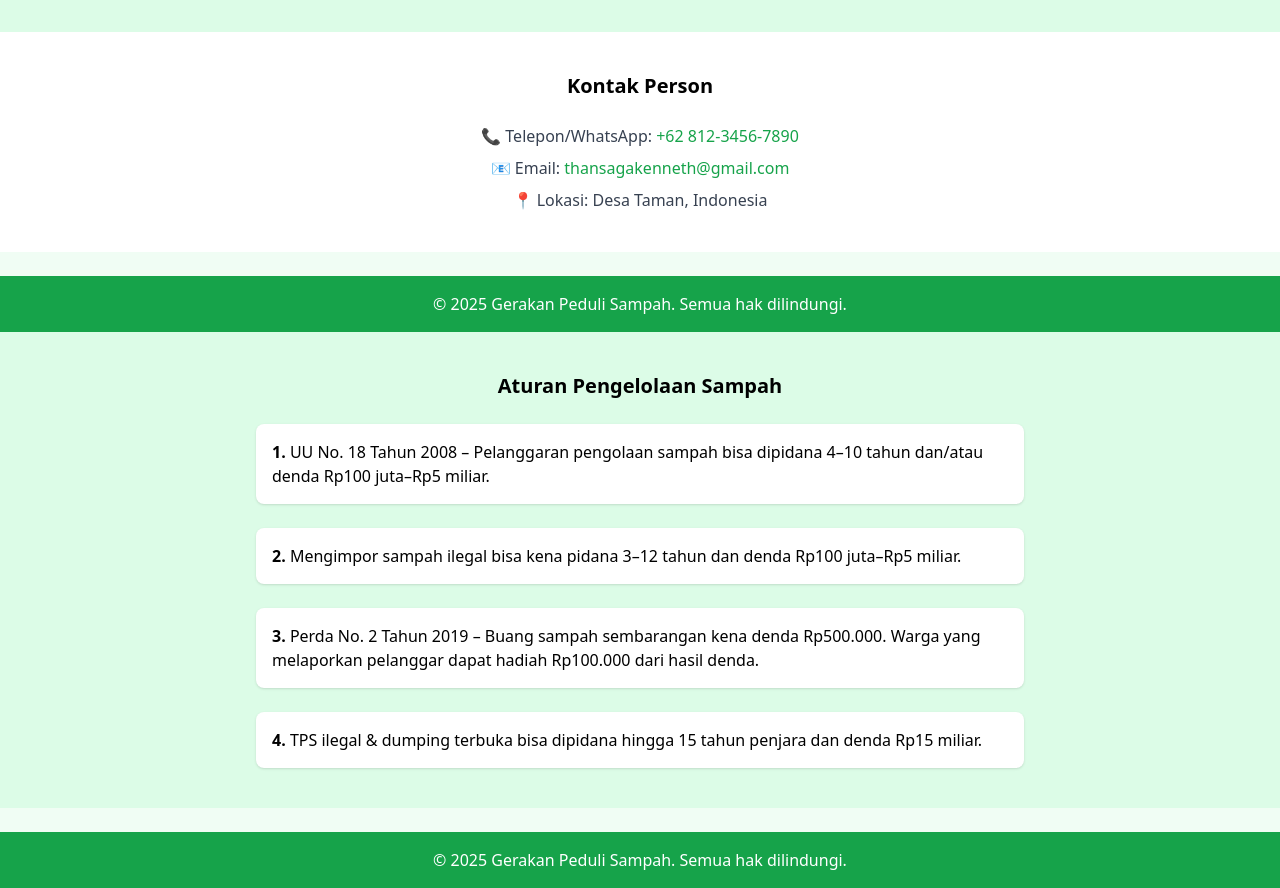
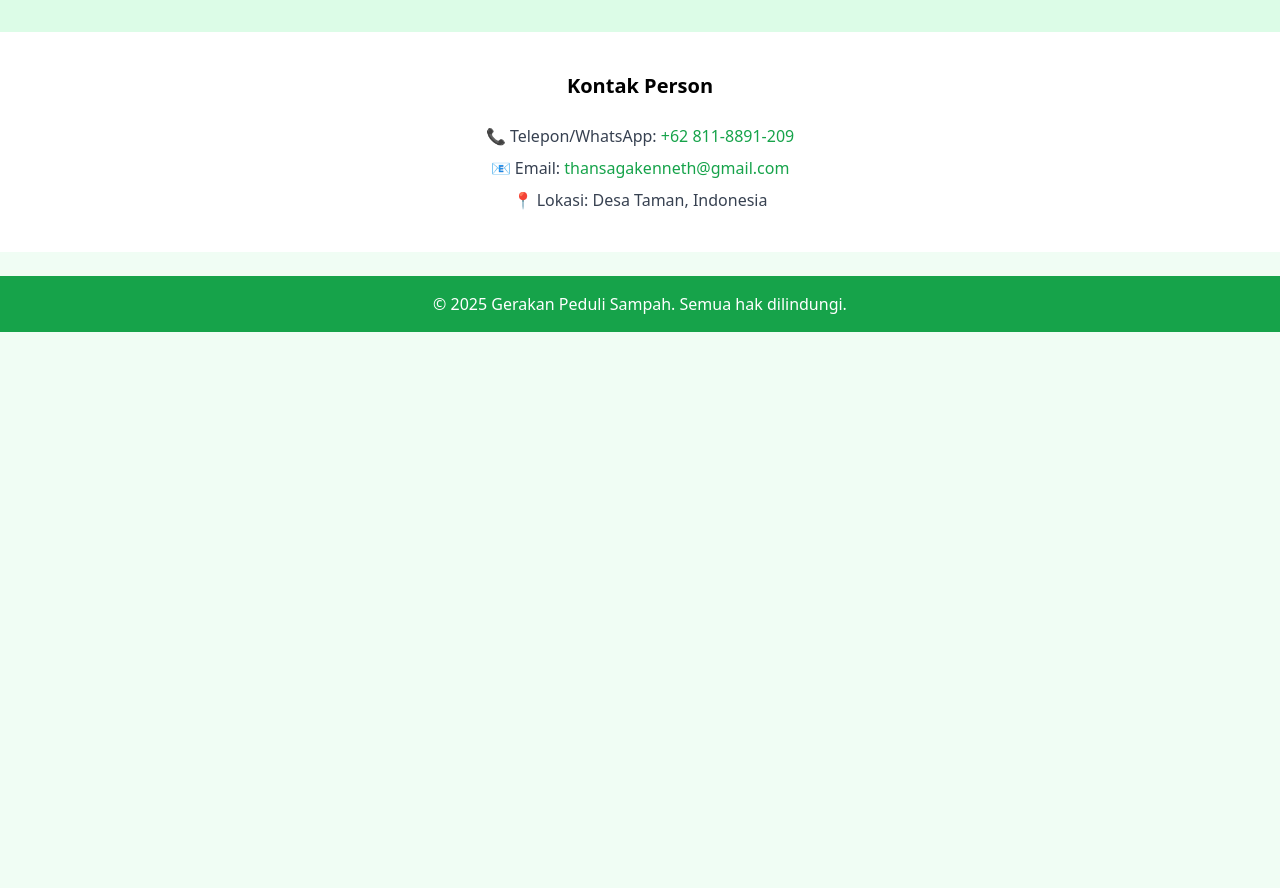
Before and after one commit to thansagakennethcpubot/donation-site, a plain HTML site: page index.html in a window 1280 px wide. Shown: the part 2600-3488 px from the top of the page. After the commit the page ends 2932 px from the top, so only its background shows below. Drawn offline with nearby package versions, Linux system fonts and the light colour scheme.

Commit message:
Update index.html

```diff
--- a/index.html
+++ b/index.html
@@ -109,7 +109,7 @@
   <section class="bg-white py-10 px-6">
     <h2 class="text-xl font-bold text-center mb-6">Kontak Person</h2>
     <div class="max-w-2xl mx-auto text-center text-gray-700 space-y-2">
-      <p>📞 Telepon/WhatsApp: <a href="https://wa.me/6281234567890" class="text-green-600 hover:underline">+62 812-3456-7890</a></p>
+      <p>📞 Telepon/WhatsApp: <a href="https://wa.me/628118891209" class="text-green-600 hover:underline">+62 811-8891-209</a></p>
       <p>📧 Email: <a href="kenneth:thansagakenneth@gmail.com" class="text-green-600 hover:underline">thansagakenneth@gmail.com</a></p>
       <p>📍 Lokasi: Desa Taman, Indonesia</p>
     </div>
@@ -153,27 +153,3 @@
   </script>
 </body>
 </html>
-  <section class="bg-green-100 py-10 px-6">
-    <h2 class="text-xl font-bold text-center mb-6">Aturan Pengelolaan Sampah</h2>
-    <div class="max-w-3xl mx-auto grid gap-6">
-      <div class="bg-white p-4 rounded-lg shadow">
-        <p><strong>1.</strong> UU No. 18 Tahun 2008 – Pelanggaran pengolaan sampah bisa dipidana 4–10 tahun dan/atau denda Rp100 juta–Rp5 miliar.</p>
-      </div>
-      <div class="bg-white p-4 rounded-lg shadow">
-        <p><strong>2.</strong> Mengimpor sampah ilegal bisa kena pidana 3–12 tahun dan denda Rp100 juta–Rp5 miliar.</p>
-      </div>
-      <div class="bg-white p-4 rounded-lg shadow">
-        <p><strong>3.</strong> Perda No. 2 Tahun 2019 – Buang sampah sembarangan kena denda Rp500.000. Warga yang melaporkan pelanggar dapat hadiah Rp100.000 dari hasil denda.</p>
-      </div>
-      <div class="bg-white p-4 rounded-lg shadow">
-        <p><strong>4.</strong> TPS ilegal & dumping terbuka bisa dipidana hingga 15 tahun penjara dan denda Rp15 miliar.</p>
-      </div>
-    </div>
-  </section>
-
-  <!-- Footer -->
-  <footer class="bg-green-600 text-white text-center py-4 mt-6">
-    <p>&copy; 2025 Gerakan Peduli Sampah. Semua hak dilindungi.</p>
-  </footer>
-</body>
-</html>
```
